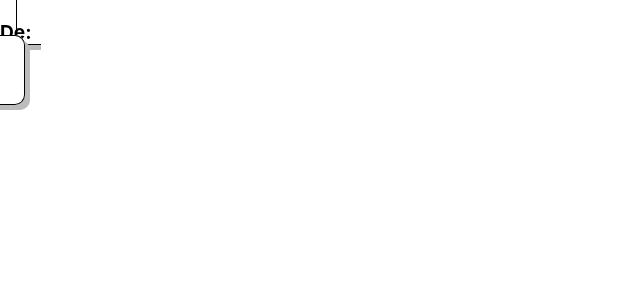
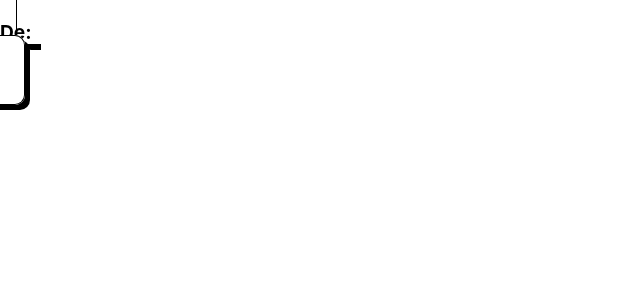
Before and after one commit to lcsrodrigues/myCongrats, a Next.js app: page /components/cards in a window 1280 px wide. In both pictures the pointer is over the link "De:". Shown: the top 300 px of the page, without its empty margins (0-640 px from the left). Built offline with nearby package versions, Linux system fonts and the light colour scheme.

Commit message:
Ajuste css

```diff
--- a/pages/components/cards/styles.module.scss
+++ b/pages/components/cards/styles.module.scss
@@ -14,7 +14,7 @@
         &:hover,
         &:focus,
         &:active {
-            box-shadow: 5px 5px #bdbcbc;
+            box-shadow: 5px 5px #000;
         }
         h2 {
             margin: 0 0 1rem 0;
```
